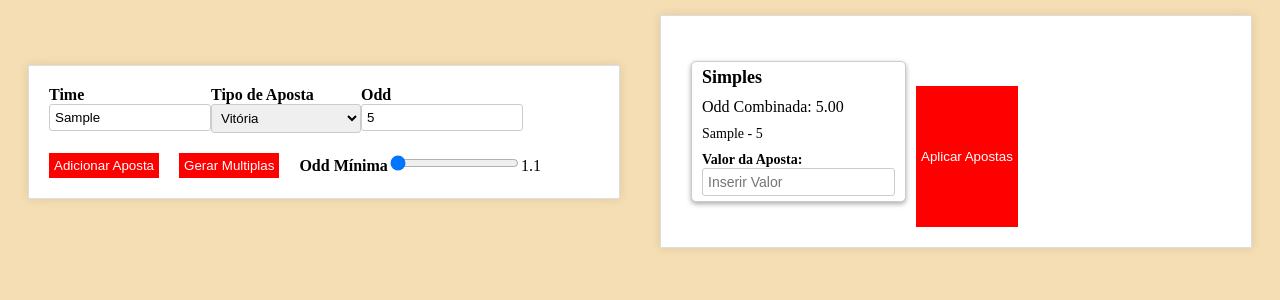
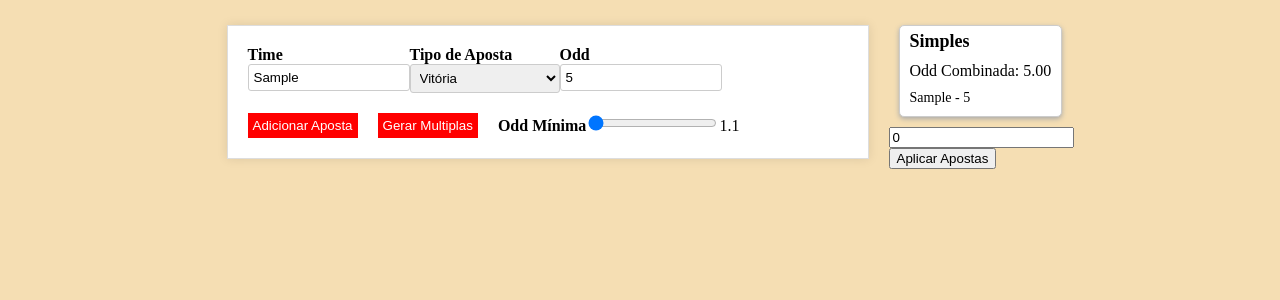
Before and after one commit to matheusfribeiro/TheBetCrawler, a React (Vite) app in the folder client/: page / in a window 1280 px wide. Both pictures are taken after typing "Sample", "5" into the empty fields and a click on the button "Gerar Multiplas". Shown: the top 300 px of the page. Built offline with nearby package versions, Linux system fonts and the light colour scheme.

Commit message:
feat: inserting betAmount into each bet and sending to server

```diff
--- a/client/src/components/MultipleBetBox.jsx
+++ b/client/src/components/MultipleBetBox.jsx
@@ -1,17 +1,30 @@
 import "../assets/styles/multiplebetbox/multiplebetbox.css";
+import { useState } from "react";
 
-import PropTypes from 'prop-types';
+import PropTypes from "prop-types";
 
-
-function MultipleBetBox({ betCombination }) {
-  // Extract data from the betCombination object
+function MultipleBetBox({ betCombination, onBetAmountChange }) {
+  const [betAmount, setBetAmount] = useState(0);
   const { selectedBets, combinedOdd } = betCombination;
 
   function capitalizeFirstLetter(string) {
     return string.charAt(0).toUpperCase() + string.slice(1);
   }
 
+
+
+
+  const handleBetAmountChange = (amount) => {
+    setBetAmount(amount);
+
+    // Notify the parent component of the change
+    onBetAmountChange(amount);
+  };
+
+
+
   return (
+    <div className="multiple-bet-container">
         <div className="box">
           {selectedBets.length === 1 && <h3>Simples</h3>}
           {selectedBets.length === 2 && <h3>Dupla</h3>}
@@ -25,22 +38,21 @@ function MultipleBetBox({ betCombination }) {
               </li>
             ))}
           </ul>
-      <div className="betamount">
-        <label>Valor da Aposta:</label>
+        </div>
         <input
-          type="number"
-          required
-          min="3"
-          placeholder="Inserir Valor"
+          type="text"
+          min="1"
+          placeholder="Enter amount"
+          value={betAmount}
+          onChange={(e) => handleBetAmountChange(Number(e.target.value))}
         />
-      </div>
       </div>
   );
 }
 
 MultipleBetBox.propTypes = {
   betCombination: PropTypes.object,
-  amount: PropTypes.number,
+  onBetAmountChange: PropTypes.func,
 };
 
 export default MultipleBetBox;
--- a/client/src/components/RandomCrawler.jsx
+++ b/client/src/components/RandomCrawler.jsx
@@ -2,15 +2,18 @@ import "../assets/styles/randomcrawler/randomcrawler.css";
 import MultipleBetBox from "./MultipleBetBox";
 import { useState } from "react";
 import { useForm, useFieldArray } from "react-hook-form";
-import Axios from "axios";
+import Axios from 'axios'
 
 
 
 
 function Crawler() {
-  const [minOdd, setMinOdd] = useState(1.1);
   const [randomBets, setRandomBets] = useState([])
-  const { register, handleSubmit, control } = useForm();
+  const [betAmounts, setBetAmounts] = useState([]);
+
+  const { register: registerForm1, handleSubmit: handleSubmit1, control, watch } = useForm();
+  const { handleSubmit: handleSubmit2  } = useForm();
+  //const { register, handleSubmit, control, watch } = useForm();
   const { fields, append, remove } = useFieldArray({
     control,
     name: "bets",
@@ -22,15 +25,15 @@ function Crawler() {
   }
 
 
-  const generateRandomCombinations = ({ bets }, minOdd) => {
+  const generateRandomCombinations = ({ bets, minOdd }) => {
     const availableBets = [...bets];
     const combinations = [];
-    let currentCombination = { selectedBets: [], combinedOdd: 1.0, betAmount: 0 };
+    let currentCombination = { selectedBets: [], combinedOdd: 1.0, betAmount: 0};
 
     while (availableBets.length > 0) {
       if (currentCombination.combinedOdd >= minOdd) {
         combinations.push(currentCombination);
-        currentCombination = { selectedBets: [], combinedOdd: 1.0 };
+        currentCombination = { selectedBets: [], combinedOdd: 1.0, betAmount: 0 };
       }
 
       const randomIndex = Math.floor(Math.random() * availableBets.length);
@@ -40,7 +43,7 @@ function Crawler() {
 
       currentCombination.selectedBets.push(selectedBet);
       currentCombination.combinedOdd *= odd;
-      currentCombination.betAmount = 0
+      //currentCombination.betAmount = 3
       availableBets.splice(randomIndex, 1);
     }
 
@@ -54,25 +57,41 @@ function Crawler() {
 
 
   const generateMultiple = (data) => {
-    const generatedBets = generateRandomCombinations(data, minOdd);
+    const generatedBets = generateRandomCombinations(data);
     setRandomBets(generatedBets)
 
   };
 
 
-  const onSubmitMultiple = (data) => {
-    Axios.post("http://localhost:5172/testforecho", data)
+  const handleBetAmountChange = (index, amount) => {
+    // Create a copy of the current bet amounts
+    const updatedBetAmounts = [...betAmounts];
+
+    // Update the bet amount for the specified combination
+    updatedBetAmounts[index] = amount;
+
+    // Update the state with the new bet amounts
+    setBetAmounts(updatedBetAmounts);
+  };
+
+
+  const submitMultiples = () => {
+    const updatedBetAmount = randomBets.map((betCombination, index) => {
+      return {
+        ...betCombination,
+        betAmount: betAmounts[index],
+      };
+    })
+    console.log(updatedBetAmount)
+    Axios.post("http://localhost:5172/testforecho", updatedBetAmount)
       .then((response) => console.log(response))
       .catch((err) => console.log(err));
   }
 
 
-
-
-
   return (
     <div className="random-crawler">
-      <form className="form" onSubmit={handleSubmit(generateMultiple)}>
+      <form className="form" onSubmit={handleSubmit1(generateMultiple)}>
         {fields.map((field, index) => (
           <div key={field.id} className="bet-container">
             <div className="crawler-input">
@@ -80,14 +99,14 @@ function Crawler() {
               <input
                 type="text"
                 required
-                {...register(`bets[${index}].team`)}
+                {...registerForm1(`bets[${index}].team`)}
               />
             </div>
 
             <div className="crawler-input">
               <label>Tipo de Aposta</label>
               <select
-                {...register(`bets[${index}].betType`)}
+                {...registerForm1(`bets[${index}].betType`)}
                 defaultValue="vitoria"
               >
                 <option value="vitoria">Vitória</option>
@@ -105,7 +124,7 @@ function Crawler() {
                 type="number"
                 step="0.1"
                 required
-                {...register(`bets[${index}].odd`)}
+                {...registerForm1(`bets[${index}].odd`)}
               />
             </div>
 
@@ -142,26 +161,22 @@ function Crawler() {
               min="1.1"
               max="5"
               step="0.1"
-              value={minOdd}
-              onChange={(e) => setMinOdd(parseFloat(e.target.value))}
+              defaultValue="1.1"
+              {...registerForm1("minOdd")}
             />
-            <span>{minOdd}</span>
+            <span>{watch("minOdd")}</span>
           </div>
         </div>
       </form>
-      <form className="form" onSubmit={handleSubmit(onSubmitMultiple)}>
-        <div className="display">
-          <div className="multiple-bet-container">
-            {randomBets.map((betCombination, index) => (
-              <MultipleBetBox key={index} betCombination={betCombination} />
-            ))}
-          </div>
-          {randomBets.length > 0 && (
-            <button className="btn" type="submit">
-              Aplicar Apostas
-            </button>
-          )}
-        </div>
+
+      <form onSubmit={handleSubmit2}>
+      {randomBets.map((betCombination, index) => (
+        <MultipleBetBox key={index} betCombination={betCombination} onBetAmountChange={(amount) => handleBetAmountChange(index, amount)}/>
+      ))}
+      <button className="btn" type="submit" onClick={handleSubmit2(submitMultiples)}>
+        Aplicar Apostas
+      </button>
+
       </form>
     </div>
   );
```
Also changed, not shown: 1 other file (tests, documents, lock files or other folders). Lines whose indentation alone changed are shown as unchanged.
